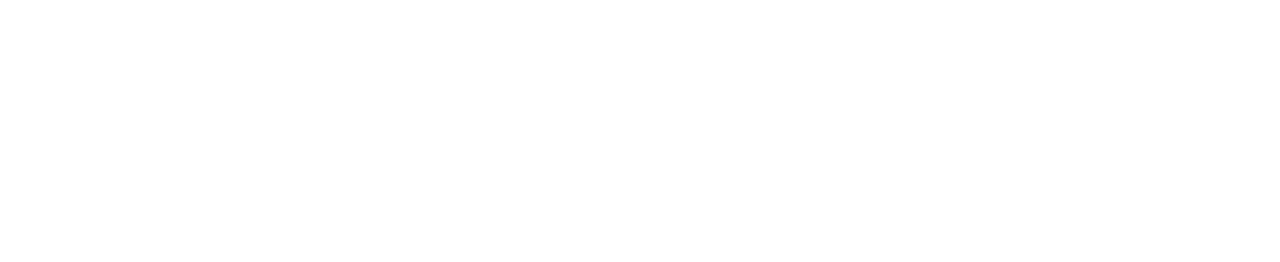
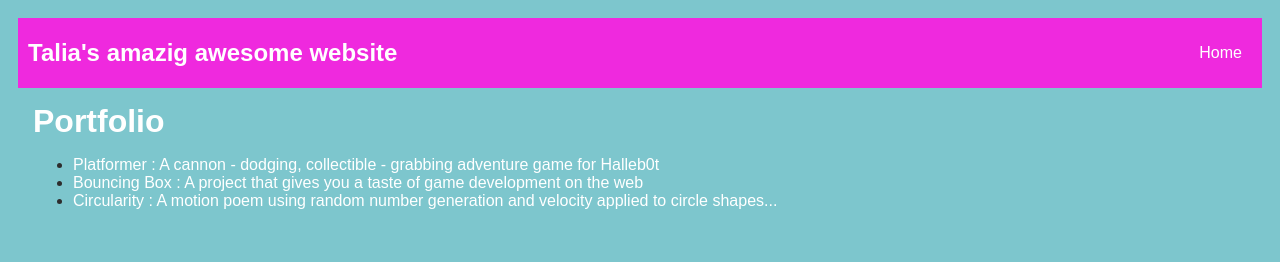
Before and after one commit to TaliaSchiffer/TaliaSchiffer.github.io, a plain HTML site: page portfolio.html in a window 1280 px wide. Drawn offline with Linux system fonts and the light colour scheme.

Commit message:
add portfolio.html file

```diff
--- a/portfolio.html
+++ b/portfolio.html
@@ -0,0 +1,30 @@
+<!DOCTYPE HTML>
+<html>
+    <head>
+    <title>Talia's Website</title>
+    <link rel="stylesheet" href="style.css"
+    </head>
+
+    <body>
+        <div id="all contents">
+            <nav>
+                <h1> Talia's amazig awesome website</h1>
+                <ul id="nav-li"
+                <li class="nav-li">
+                    <a class="nav-a"href="idex.html">Home</a>
+                    </li>
+                </ul>
+            </nav>
+        </main>
+ <div class="content">
+     <h1>Portfolio</h1>
+     <ul id="portfolio">
+            <li><a href="projects/platformer/">Platformer : A cannon - dodging, collectible - grabbing adventure game for Halleb0t</a></li>
+            <li><a href="projects/bouncing-box/">Bouncing Box : A project that gives you a taste of game development on the web </a></li>
+            <li><a href="projects/circularity/">Circularity : A motion poem using random number generation and velocity applied to circle shapes...</a></li>
+           </ul>
+         </div>
+      </main>
+    </div>
+  </body>
+</html>
--- a/style.css
+++ b/style.css
@@ -11,8 +11,9 @@ body {
 
 /* navigation menu */
 nav {
-    background: rgb(239, 80, 41);
+    background: rgb(239, 41, 222);
    margin: 0 auto;
+   margin:bottom: 20px;
     display: flex;
     padding: 10px;
 }
```
Also changed, not shown: index.html (+10 -10 lines).
